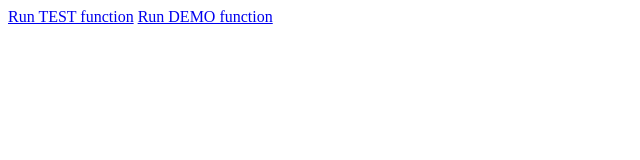
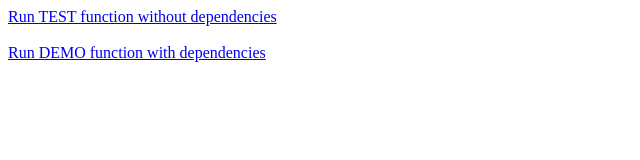
Before and after one commit to juanmiguelguerrero/functions-test, a website: page dist/index.html in a window 1280 px wide. Shown: the whole page, without its empty margins (0-640 px from the left). Drawn offline with Linux system fonts and the light colour scheme.

Commit message:
Actualización configuración build

```diff
--- a/dist/index.html
+++ b/dist/index.html
@@ -6,7 +6,7 @@
 	<title>Document</title>
 </head>
 <body>
-	<a href="/text">Run TEST function</a>
-	<a href="/demo">Run DEMO function</a>
+	<a href="/test">Run TEST function without dependencies</a> <br><br>
+	<a href="/demo">Run DEMO function with dependencies</a>
 </body>
 </html>
--- a/package.json
+++ b/package.json
@@ -4,7 +4,7 @@
   "description": "",
   "main": "index.js",
   "scripts": {
-    "postinstall": "npx netlify-lambda install",
+    "postinstall": "npx netlify-lambda install src/functions",
     "build": "npx netlify functions:build --src=src/functions",
     "dev": "npx netlify dev --functions=src/functions"
   },
```
